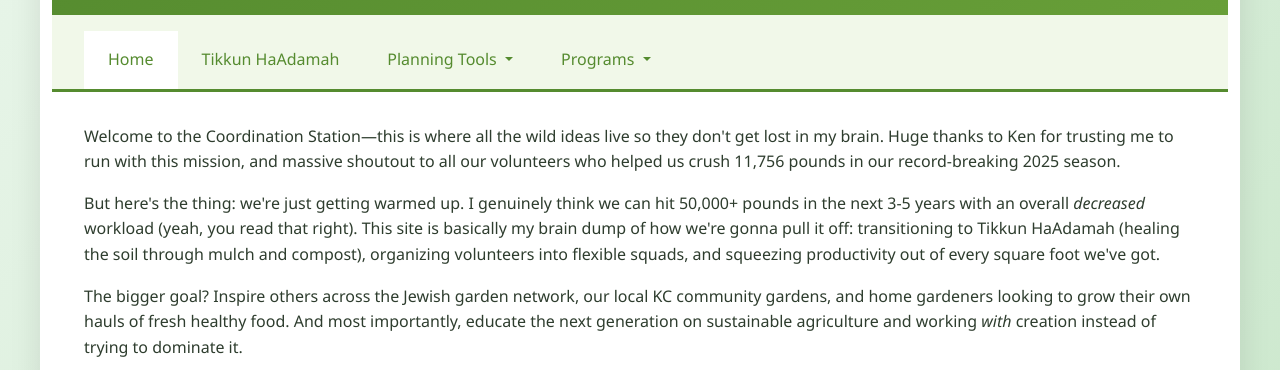
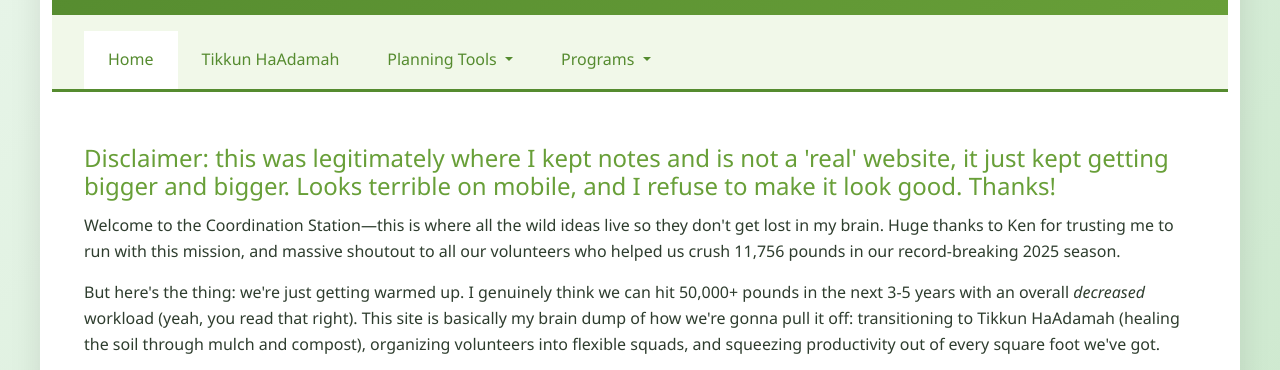
Before and after one commit to rhanns/coordination-station, a plain HTML site: page index.html in a window 1280 px wide. Shown: the part 105-475 px from the top of the page. Drawn offline with nearby package versions, Linux system fonts and the light colour scheme.

Commit message:
Update index.html

```diff
--- a/index.html
+++ b/index.html
@@ -618,6 +618,7 @@
 
         <!-- HOME TAB -->
         <div id="home" class="tab-content active">
+            <h3>Disclaimer: this was legitimately where I kept notes and is not a 'real' website, it just kept getting bigger and bigger. Looks terrible on mobile, and I refuse to make it look good. Thanks!</h3>
 <p>Welcome to the Coordination Station—this is where all the wild ideas live so they don't get lost in my brain. Huge thanks to Ken for trusting me to run with this mission, and massive shoutout to all our volunteers who helped us crush 11,756 pounds in our record-breaking 2025 season.</p>
 
 <p>But here's the thing: we're just getting warmed up. I genuinely think we can hit 50,000+ pounds in the next 3-5 years with an overall <em>decreased</em> workload (yeah, you read that right). This site is basically my brain dump of how we're gonna pull it off: transitioning to Tikkun HaAdamah (healing the soil through mulch and compost), organizing volunteers into flexible squads, and squeezing productivity out of every square foot we've got.</p>
```
